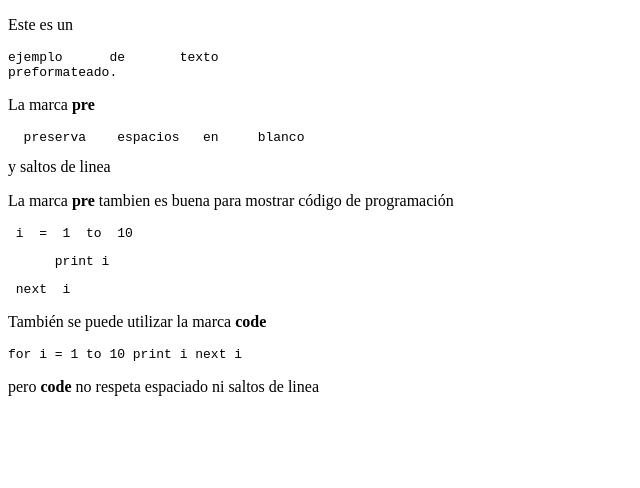
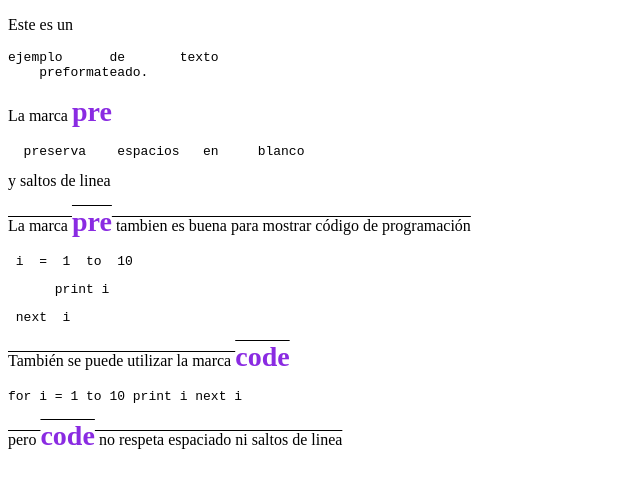
Before and after one commit to Pelayo87/marcasgit, a plain HTML site: page TEXTOS/ejercicio2.html in a window 1280 px wide. Shown: the whole page, without its empty margins (0-640 px from the left). Drawn offline with Linux system fonts and the light colour scheme.

Commit message:
Ejercicios

```diff
--- /dev/null
+++ b/TEXTOS/css/ejercicio2.css
@@ -0,0 +1,25 @@
+#pre1{
+color:blueviolet;
+font-size: 28px;
+}
+#pre2{
+color:blueviolet;
+font-size: 28px;
+}
+#linea1{
+text-decoration-line: overline;
+}
+#code1{
+color:blueviolet;
+font-size: 28px;
+}
+#code2{
+color:blueviolet;
+font-size: 28px;
+}
+#linea2{
+text-decoration-line: overline;
+}
+#linea3{
+text-decoration-line: overline;
+}
--- a/TEXTOS/ejercicio2.html
+++ b/TEXTOS/ejercicio2.html
@@ -1,14 +1,23 @@
 <!DOCTYPE html>
 <html>
+<head>
+
+  <title>Page Title</title>
+
+  <link rel='stylesheet' type='text/css' media='screen' href='css/ejercicio2.css'>
+
+</head>
+<body>
   <p>Este es un <pre>ejemplo      de       texto
     preformateado.</pre></p>
-<p>La marca <strong>pre</strong><pre>  preserva    espacios   en     blanco</pre> y saltos de linea</p>
-<p>La marca <strong>pre</strong> tambien es buena para mostrar código de programación</p>
+    <p>La marca <b id="pre1">pre</b><pre>  preserva    espacios   en     blanco</pre> y saltos de linea</p>
+    <p id="linea1">La marca <b id="pre2">pre</b> tambien es buena para mostrar código de programación</p>
     <p><pre> i  =  1  to  10</pre>
     <pre>      print i</pre>
     <pre> next  i</pre>
     </p>
-<p>También se puede utilizar la marca<strong> code</strong></p>
+    <p id="linea2">También se puede utilizar la marca <b id="code1">code</b></p>
     <p><pre>for i = 1 to 10 print i next i</pre></p>
-<p>pero <strong>code</strong> no respeta espaciado ni saltos de linea</p>
+    <p id="linea3">pero <b id="code2">code</b> no respeta espaciado ni saltos de linea</p>
+</body>
 </html>
```
Also changed, not shown: TEXTOS/css/ejercicio1.css (added, +18 -0 lines), TEXTOS/ejercicio1.html (+1 -1 lines), index.html (+1 -1 lines), TEXTOS/css/ejerciciosmarcas.css (renamed from css/ejerciciosmarcas.css), TEXTOS/prueba.html (added). Lines whose indentation alone changed are shown as unchanged.
